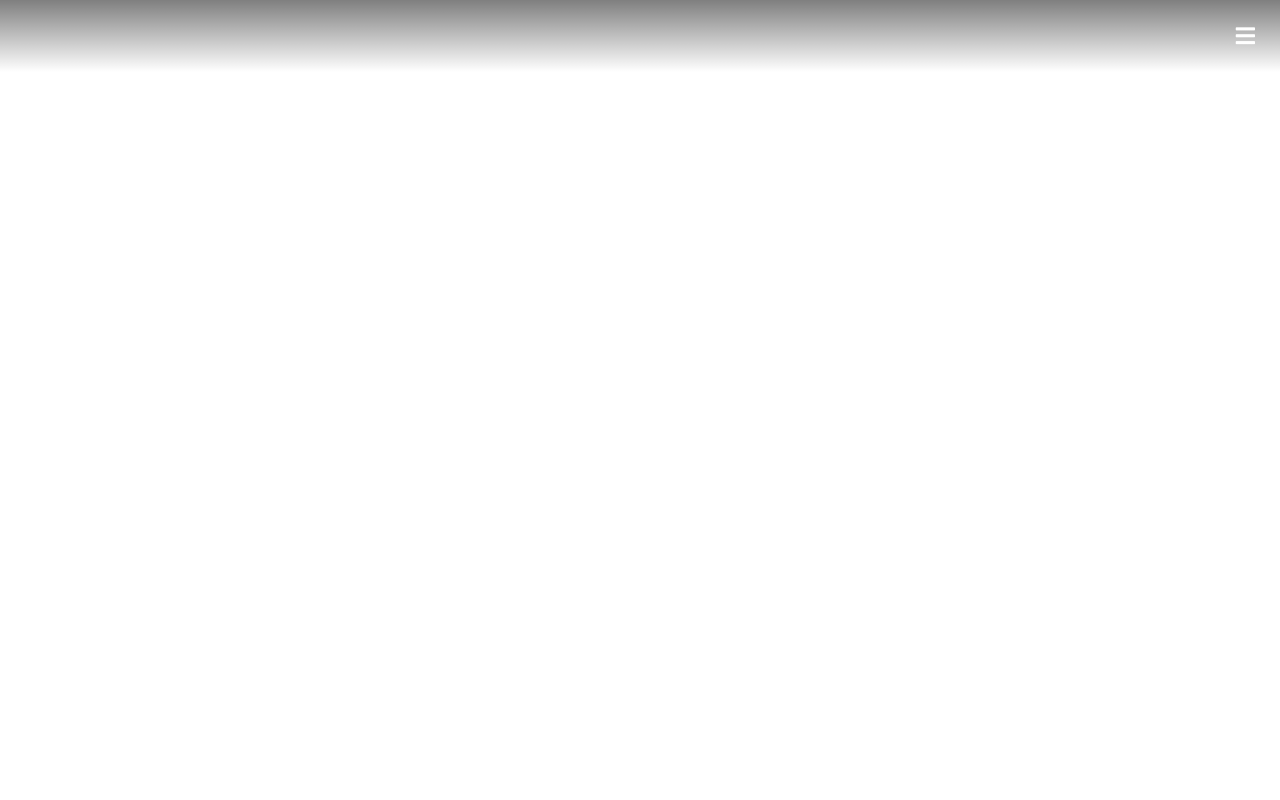
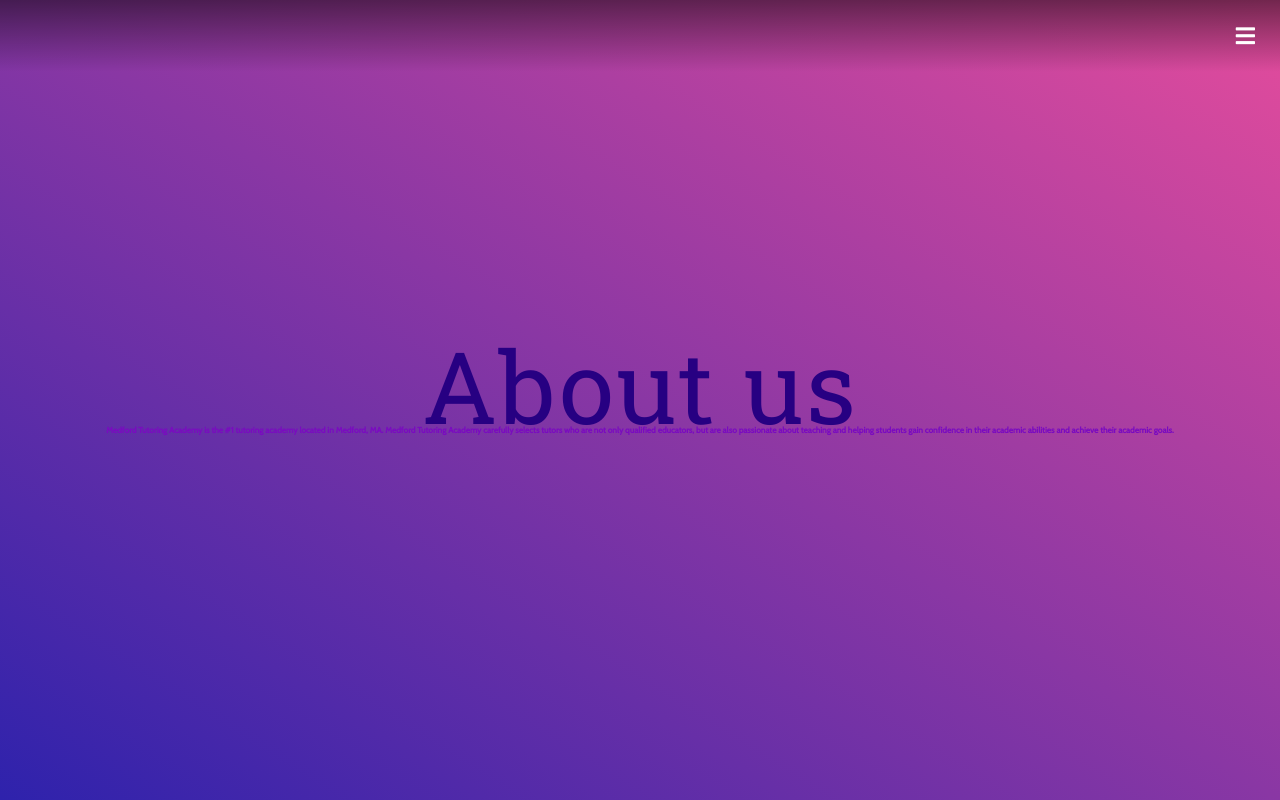
Before and after one commit to prikadam/midtermproject, a plain HTML site: page about.html in a window 1280 px wide. Drawn offline with nearby package versions, Linux system fonts and the light colour scheme.

Commit message:
Update about.html

```diff
--- a/about.html
+++ b/about.html
@@ -46,4 +46,11 @@
                 </nav>
             </div>
         </header>
+         <section class="hero" id="hero">
+            <div class="container">
+                <h2 class="sub-headline">
+                    About us
+                </h2>
+                <h5>Medford Tutoring Academy is the #1 tutoring academy located in Medford, MA. Medford Tutoring Academy carefully selects tutors who are not only qualified educators, but are also passionate about teaching and helping students gain confidence in their academic abilities and achieve their academic goals.</h5>
+
     </body>
```
